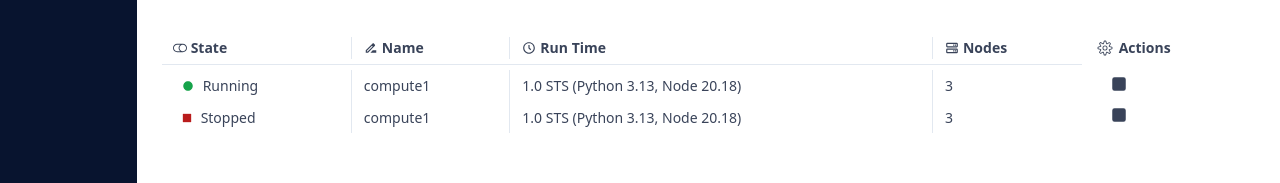
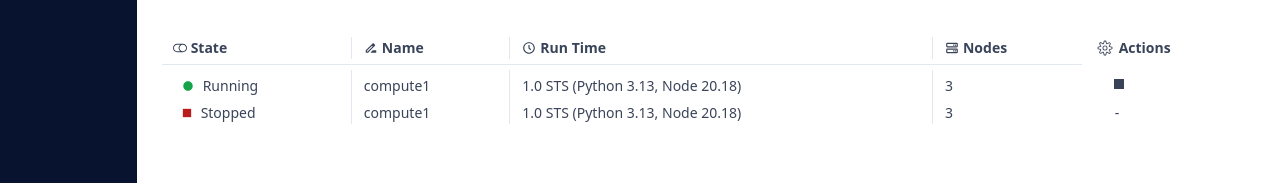
Before and after one commit to yonatan-h/mypache, a React (Vite) app in the folder frontend/: page /compute in a window 1280 px wide. Shown: the part 195-378 px from the top of the page. Built offline with nearby package versions, Linux system fonts and the light colour scheme.

Commit message:
remove stop button if state is false

```diff
--- a/frontend/src/pages/compute/Compute.tsx
+++ b/frontend/src/pages/compute/Compute.tsx
@@ -1,6 +1,5 @@
 import { AiOutlineSearch } from "react-icons/ai";
 import { BiServer, BiStop, BiTimeFive } from "react-icons/bi";
-import { BsStopFill } from "react-icons/bs";
 import { CiSettings } from "react-icons/ci";
 import { IoMdAdd } from "react-icons/io";
 import { MdDriveFileRenameOutline } from "react-icons/md";
@@ -141,9 +140,13 @@ export default function Compute() {
                 </td>
 
                 <td className="px-3 text-foreground/80 text-sm">
-                  <button className="px-3 hover:opacity-50">
-                    <BsStopFill className="text-2xl" />
-                  </button>
+                  {compute.state ? (
+                    <button className="px-3 hover:opacity-50">
+                      <BiStop className="text-2xl" />
+                    </button>
+                  ) : (
+                    <span className="px-5">-</span>
+                  )}
                 </td>
               </tr>
             ))}
```
